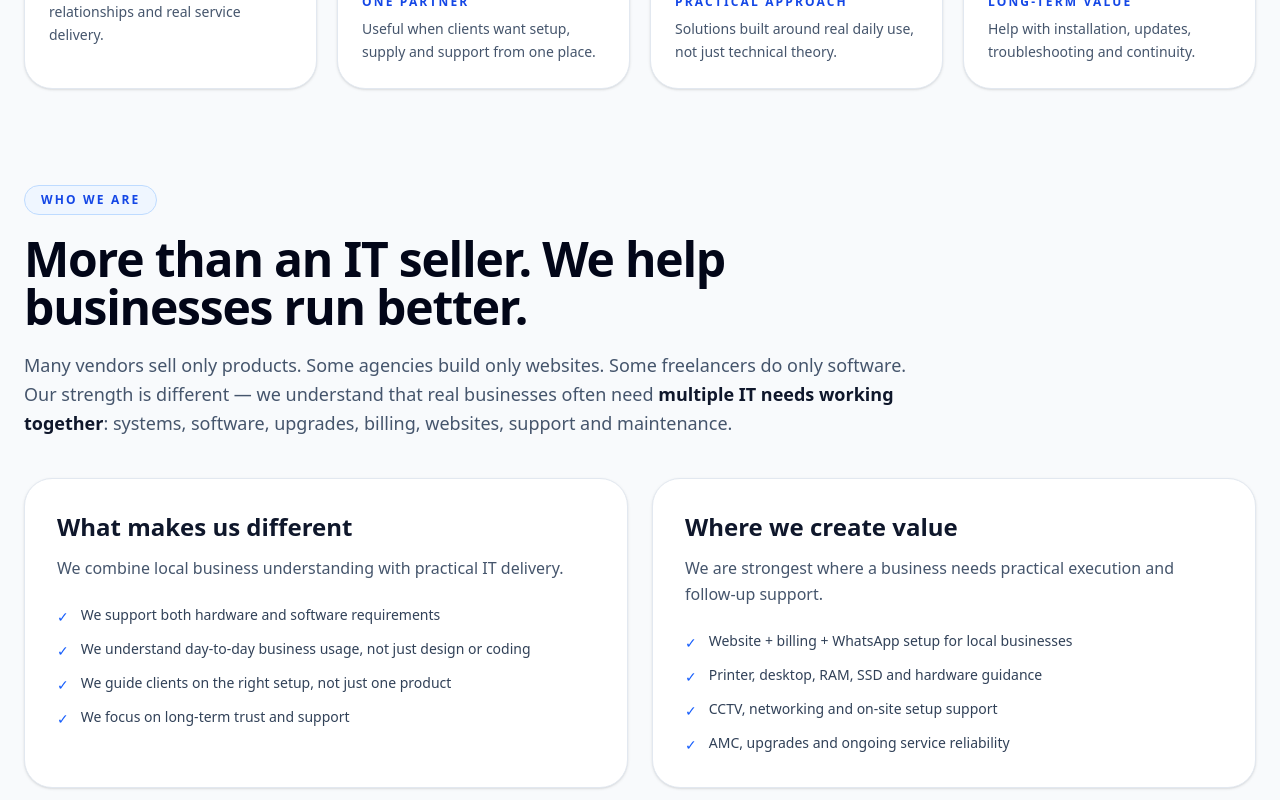
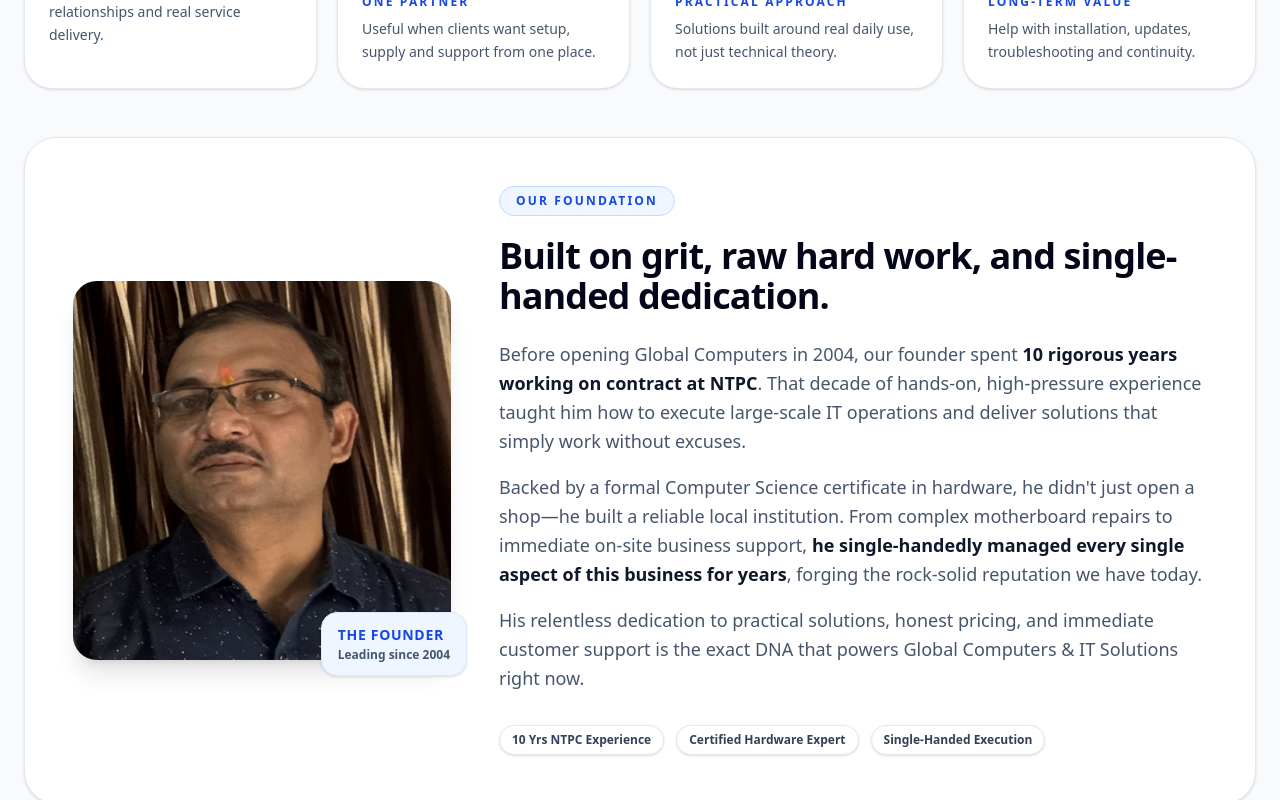
Before and after one commit to GlobalComputersAI/global-computers, a Next.js app: page /about-us in a window 1280 px wide. Shown: the part 1340-2140 px from the top of the page. Built offline with nearby package versions, Linux system fonts and the light colour scheme.

Commit message:
Update About Us page with founder story and image

```diff
--- a/app/about-us/page.tsx
+++ b/app/about-us/page.tsx
@@ -425,6 +425,50 @@
         </div>
       </section>
 
+      {/* Founder Story */}
+      <section className="mx-auto max-w-7xl px-6 pb-8 md:pb-12">
+        <div className="rounded-[32px] border border-slate-200 bg-white p-8 shadow-sm md:p-12 lg:flex lg:items-center lg:gap-12">
+          <div className="relative mx-auto max-w-sm shrink-0 lg:mx-0 lg:w-1/3">
+            <div className="overflow-hidden rounded-[24px] bg-slate-100 shadow-xl">
+              <Image
+                src="/images/father.jpg"
+                alt="Founder of Global Computers & IT Solutions"
+                width={600}
+                height={800}
+                className="h-auto w-full object-cover"
+              />
+            </div>
+            <div className="absolute -bottom-4 -right-4 rounded-2xl border border-blue-100 bg-blue-50 px-4 py-3 shadow-sm">
+              <div className="text-sm font-black uppercase tracking-wider text-blue-700">The Founder</div>
+              <div className="mt-0.5 text-xs font-semibold text-slate-600">Leading since 2004</div>
+            </div>
+          </div>
+
+          <div className="mt-10 lg:mt-0 lg:w-2/3">
+            <SectionBadge>Our Foundation</SectionBadge>
+            <h2 className="mt-5 text-3xl font-black tracking-tight text-slate-950 md:text-4xl">
+              Built on grit, raw hard work, and single-handed dedication.
+            </h2>
+            <div className="mt-6 space-y-4 text-lg leading-relaxed text-slate-600">
+              <p>
+                Before opening Global Computers in 2004, our founder spent <strong className="font-extrabold text-slate-900">10 rigorous years working on contract at NTPC</strong>. That decade of hands-on, high-pressure experience taught him how to execute large-scale IT operations and deliver solutions that simply work without excuses.
+              </p>
+              <p>
+                Backed by a formal Computer Science certificate in hardware, he didn't just open a shop—he built a reliable local institution. From complex motherboard repairs to immediate on-site business support, <strong className="font-extrabold text-slate-900">he single-handedly managed every single aspect of this business for years</strong>, forging the rock-solid reputation we have today.
+              </p>
+              <p>
+                His relentless dedication to practical solutions, honest pricing, and immediate customer support is the exact DNA that powers Global Computers & IT Solutions right now.
+              </p>
+            </div>
+            <div className="mt-8 flex flex-wrap gap-3">
+               <SmallChip>10 Yrs NTPC Experience</SmallChip>
+               <SmallChip>Certified Hardware Expert</SmallChip>
+               <SmallChip>Single-Handed Execution</SmallChip>
+            </div>
+          </div>
+        </div>
+      </section>
+
       {/* Who we are */}
       <section className="mx-auto max-w-7xl px-6 py-8 md:py-12">
         <div className="max-w-4xl">
```
Also changed, not shown: public/images/father.jpg (added).
